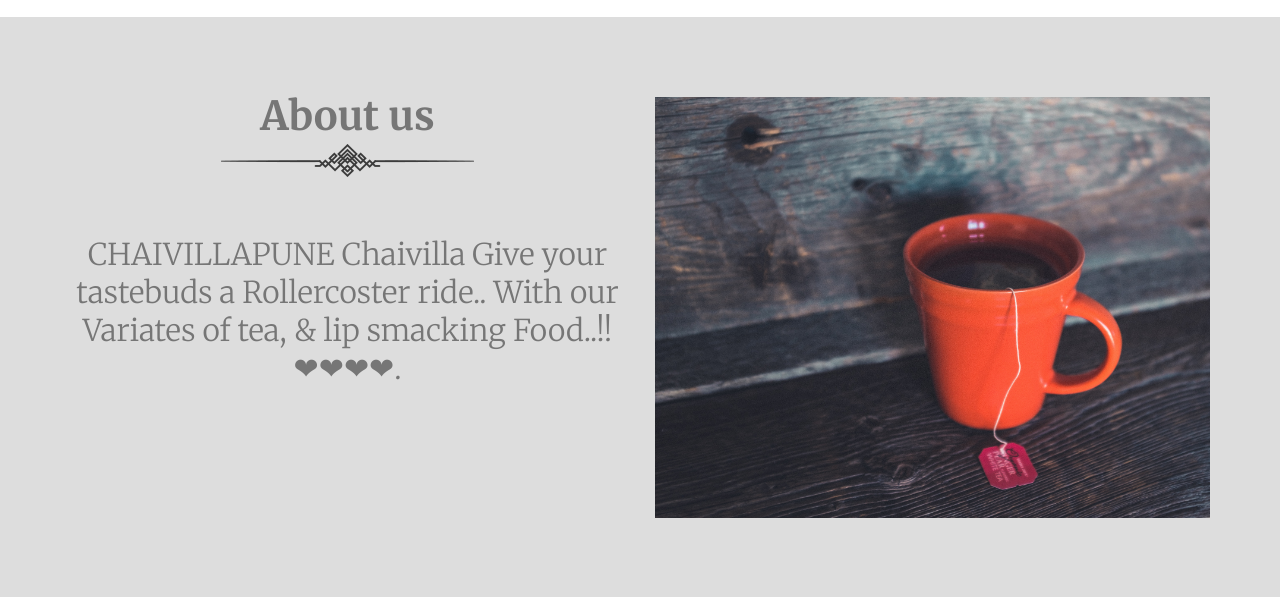
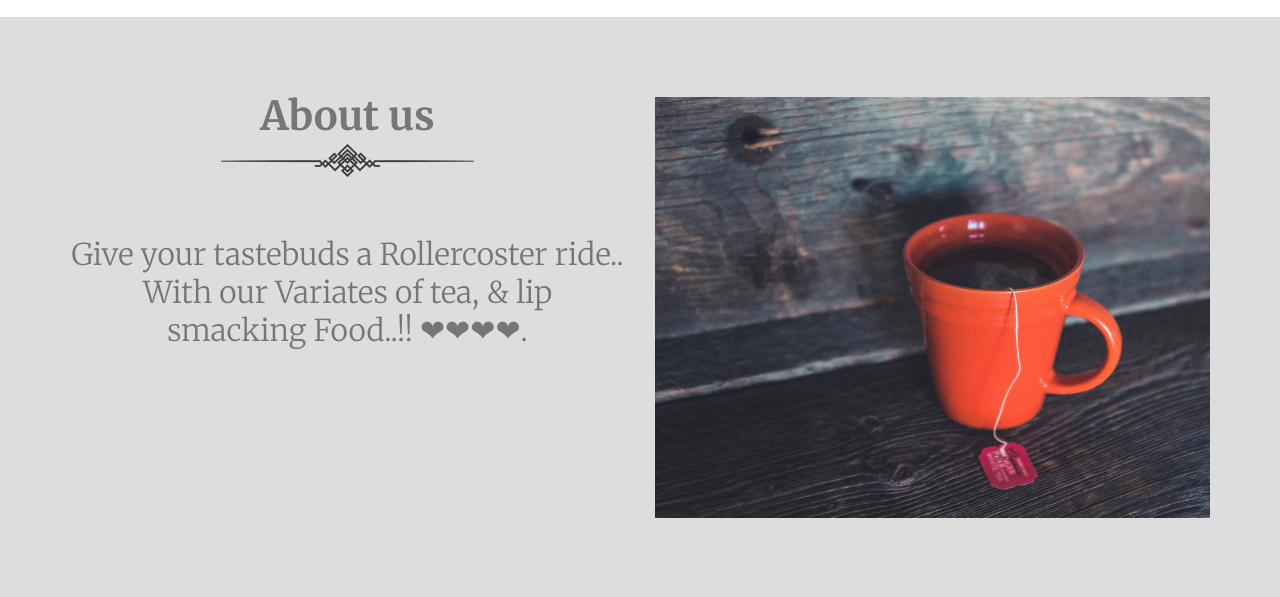
Before and after one commit to KaranGaikwad99/Chaivilla, a Django app: page / in a window 1280 px wide; the page is wider, and only the part inside the window is pictured. Shown: the part 2385-2982 px from the top of that part. Run offline with Django 3.2, Linux system fonts and the light colour scheme; some libraries are stand-ins or nearby versions.

Commit message:
Intial Commit

```diff
--- a/templates/index.html
+++ b/templates/index.html
@@ -331,7 +331,7 @@
 								<div class="separetor"></div>
 							</div>
 
-							<p>CHAIVILLAPUNE Chaivilla Give your tastebuds a Rollercoster ride.. With our Variates of tea, & lip smacking Food..!! ❤❤❤❤.</p>
+							<p>Give your tastebuds a Rollercoster ride.. With our Variates of tea, & lip smacking Food..!! ❤❤❤❤.</p>
 
 						</div>
 					</div>
```
